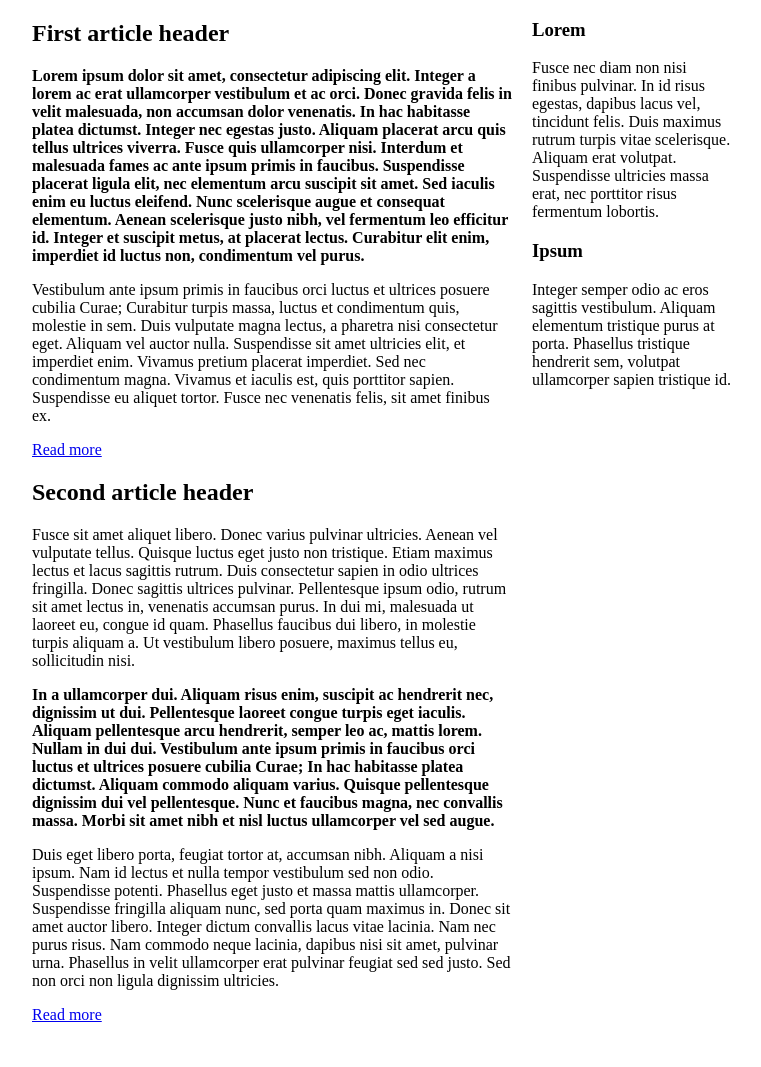
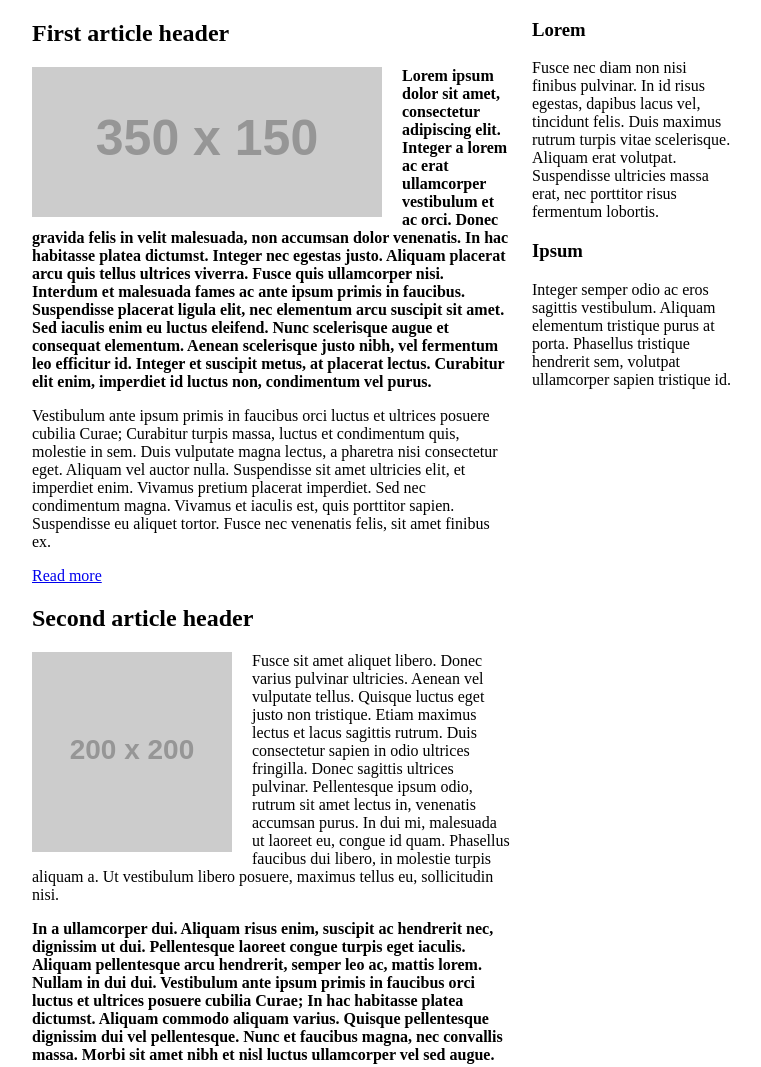
Before and after one commit to shammar001/wd1fa22, a plain HTML site: page labs/lab_jquery/index.html in a window 1280 px wide. Shown: the top 1067 px of the page, without its empty margins (258-1019 px from the left). Drawn offline with Linux system fonts and the light colour scheme; placeholder pictures from the web are drawn by us.

Commit message:
Fixing images

```diff
--- a/labs/lab_jquery/index.html
+++ b/labs/lab_jquery/index.html
@@ -9,14 +9,14 @@
     <section id="main-content">
         <section class="article">
             <h2>First article header</h2>
-            <img src="http://placehold.it/350x150" />
+            <img src="http://via.placeholder.com/350x150" />
             <p class="bold">Lorem ipsum dolor sit amet, consectetur adipiscing elit. Integer a lorem ac erat ullamcorper vestibulum et ac orci. Donec gravida felis in velit malesuada, non accumsan dolor venenatis. In hac habitasse platea dictumst. Integer nec egestas justo. Aliquam placerat arcu quis tellus ultrices viverra. Fusce quis ullamcorper nisi. Interdum et malesuada fames ac ante ipsum primis in faucibus. Suspendisse placerat ligula elit, nec elementum arcu suscipit sit amet. Sed iaculis enim eu luctus eleifend. Nunc scelerisque augue et consequat elementum. Aenean scelerisque justo nibh, vel fermentum leo efficitur id. Integer et suscipit metus, at placerat lectus. Curabitur elit enim, imperdiet id luctus non, condimentum vel purus.</p>
             <p>Vestibulum ante ipsum primis in faucibus orci luctus et ultrices posuere cubilia Curae; Curabitur turpis massa, luctus et condimentum quis, molestie in sem. Duis vulputate magna lectus, a pharetra nisi consectetur eget. Aliquam vel auctor nulla. Suspendisse sit amet ultricies elit, et imperdiet enim. Vivamus pretium placerat imperdiet. Sed nec condimentum magna. Vivamus et iaculis est, quis porttitor sapien. Suspendisse eu aliquet tortor. Fusce nec venenatis felis, sit amet finibus ex.</p>
             <a href="#">Read more</a>
         </section>
         <section class="article">
             <h2>Second article header</h2>
-            <img src="http://placehold.it/200x200" />
+            <img src="http://via.placeholder.com/200x200" />
             <p>Fusce sit amet aliquet libero. Donec varius pulvinar ultricies. Aenean vel vulputate tellus. Quisque luctus eget justo non tristique. Etiam maximus lectus et lacus sagittis rutrum. Duis consectetur sapien in odio ultrices fringilla. Donec sagittis ultrices pulvinar. Pellentesque ipsum odio, rutrum sit amet lectus in, venenatis accumsan purus. In dui mi, malesuada ut laoreet eu, congue id quam. Phasellus faucibus dui libero, in molestie turpis aliquam a. Ut vestibulum libero posuere, maximus tellus eu, sollicitudin nisi.</p>
             <p class="bold">In a ullamcorper dui. Aliquam risus enim, suscipit ac hendrerit nec, dignissim ut dui. Pellentesque laoreet congue turpis eget iaculis. Aliquam pellentesque arcu hendrerit, semper leo ac, mattis lorem. Nullam in dui dui. Vestibulum ante ipsum primis in faucibus orci luctus et ultrices posuere cubilia Curae; In hac habitasse platea dictumst. Aliquam commodo aliquam varius. Quisque pellentesque dignissim dui vel pellentesque. Nunc et faucibus magna, nec convallis massa. Morbi sit amet nibh et nisl luctus ullamcorper vel sed augue.</p>
             <p>Duis eget libero porta, feugiat tortor at, accumsan nibh. Aliquam a nisi ipsum. Nam id lectus et nulla tempor vestibulum sed non odio. Suspendisse potenti. Phasellus eget justo et massa mattis ullamcorper. Suspendisse fringilla aliquam nunc, sed porta quam maximus in. Donec sit amet auctor libero. Integer dictum convallis lacus vitae lacinia. Nam nec purus risus. Nam commodo neque lacinia, dapibus nisi sit amet, pulvinar urna. Phasellus in velit ullamcorper erat pulvinar feugiat sed sed justo. Sed non orci non ligula dignissim ultricies.</p>
--- a/labs/lab_jquery/script.js
+++ b/labs/lab_jquery/script.js
@@ -1,2 +1,2 @@
 /* For Testing Purposes */
-$('img').remove();
+// $('img').remove();
```
